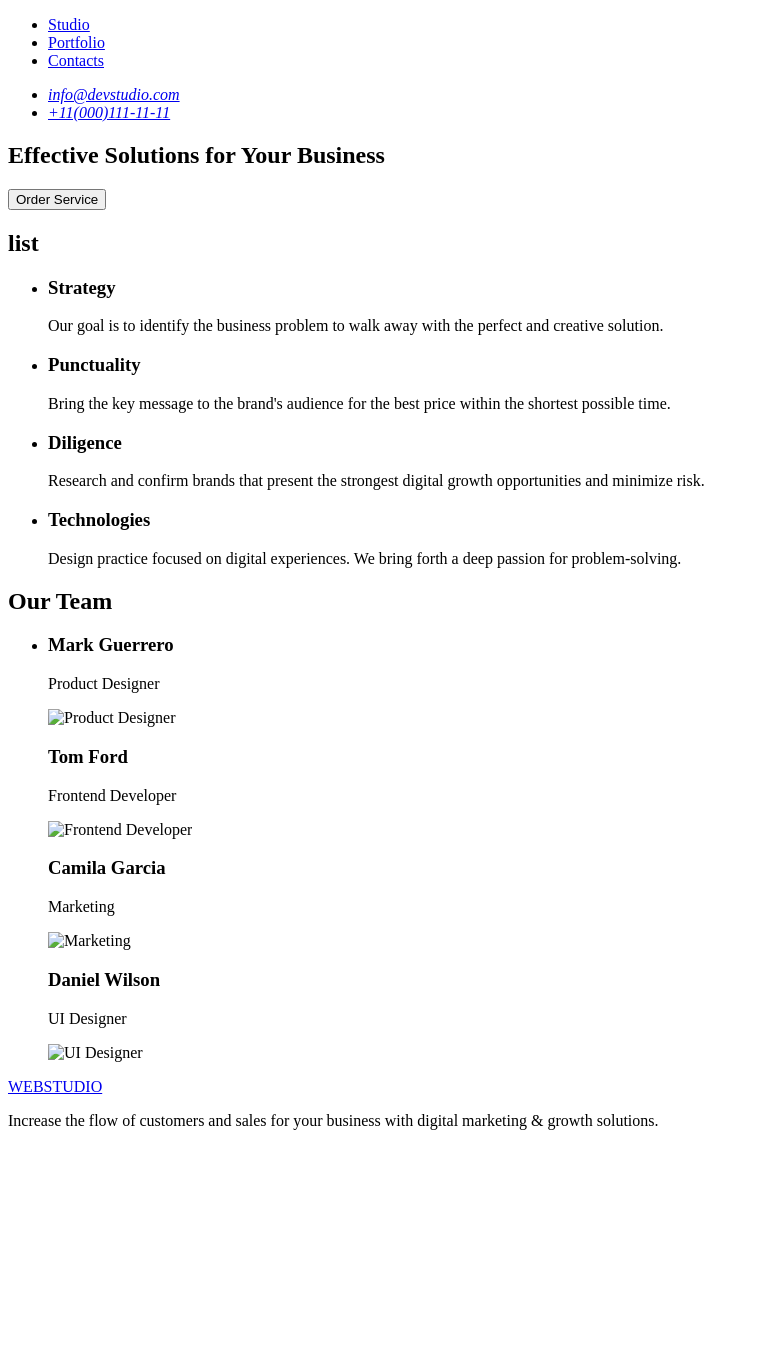
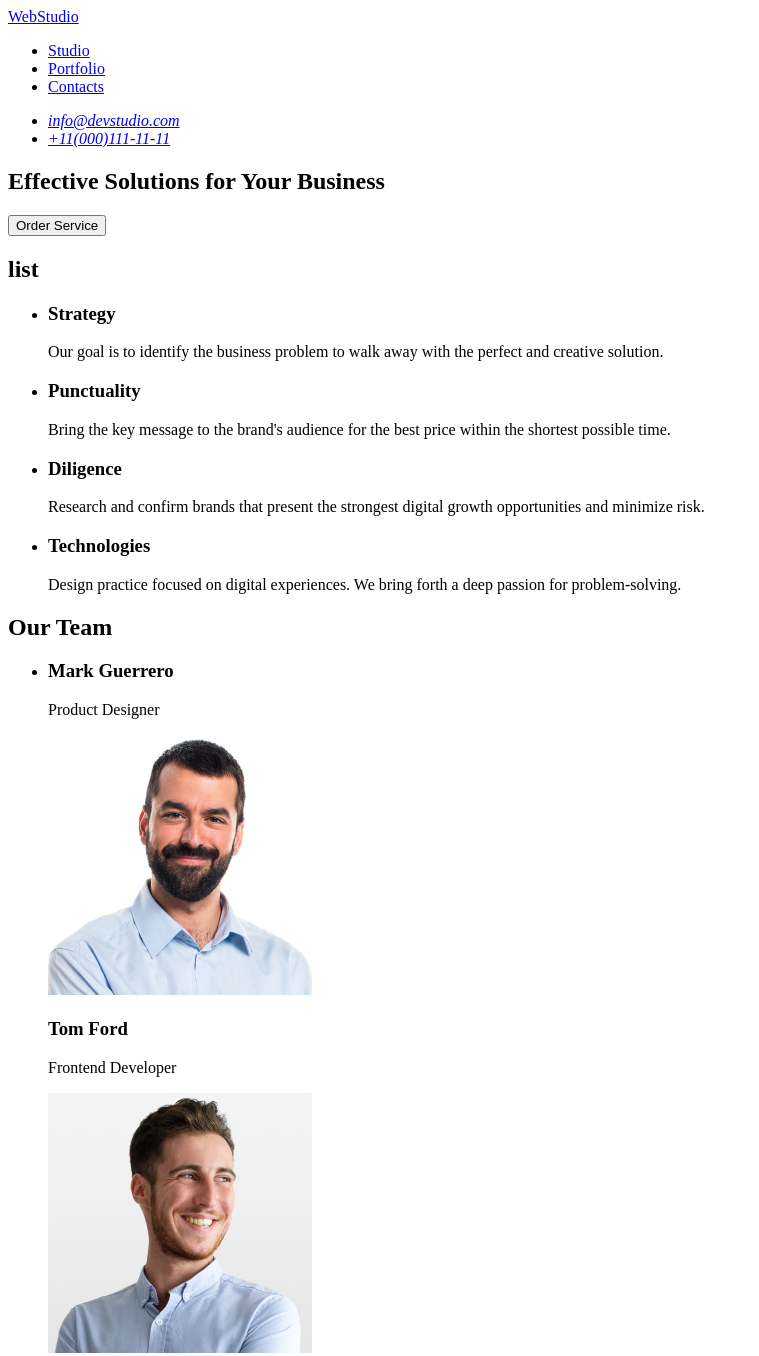
Before and after one commit to olekuzz/goit-markup-hw-01, a plain HTML site: page index.html in a window 1280 px wide. Shown: the top 1356 px of the page, without its empty margins (0-759 px from the left). Before the commit the page ends 1146 px from the top, so only its background shows below. Drawn offline with Linux system fonts and the light colour scheme.

Commit message:
Update index.html

```diff
--- a/index.html
+++ b/index.html
@@ -11,7 +11,7 @@
 <body>
 <header>
     <nav>
-    <a href="./index.html"Web Studio></a>
+    <a href="./index.html">WebStudio</a>
     <ul>
         <li><a href="#">Studio</a></li>
         <li><a href="#">Portfolio</a></li>
@@ -67,7 +67,7 @@
             <h3>Mark Guerrero</h3>
             <p>Product Designer</p>
             <img
-            src="./images./img.jpg"
+            src="./images./img.png"
             alt="Product Designer"
             width="264"
             height="260"
@@ -75,7 +75,7 @@
             <h3>Tom Ford</h3>
             <p>Frontend Developer</p>
             <img
-            src="./images./img-2.jpg"
+            src="./images./img-2.png"
             alt="Frontend Developer"
             width="264"
             height="260"
@@ -83,7 +83,7 @@
             <h3>Camila Garcia</h3>
             <p>Marketing</p>
             <img
-            src="./images./img-3.jpg"
+            src="./images./img-3.png"
             alt="Marketing"
             width="264"
             height="260"
@@ -91,7 +91,7 @@
             <h3>Daniel Wilson</h3>
             <p>UI Designer</p>
             <img
-            src="./images./img-4.jpg"
+            src="./images./img-4.png"
             alt="UI Designer"
             width="264"
             height="260"
```
